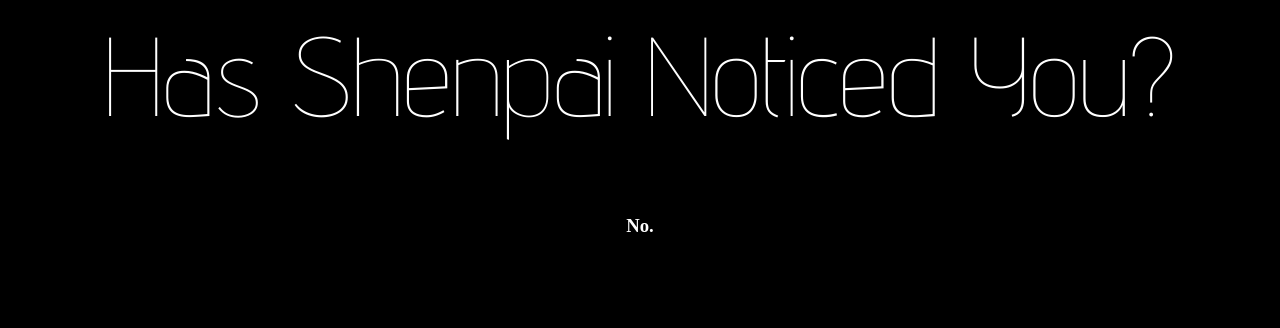
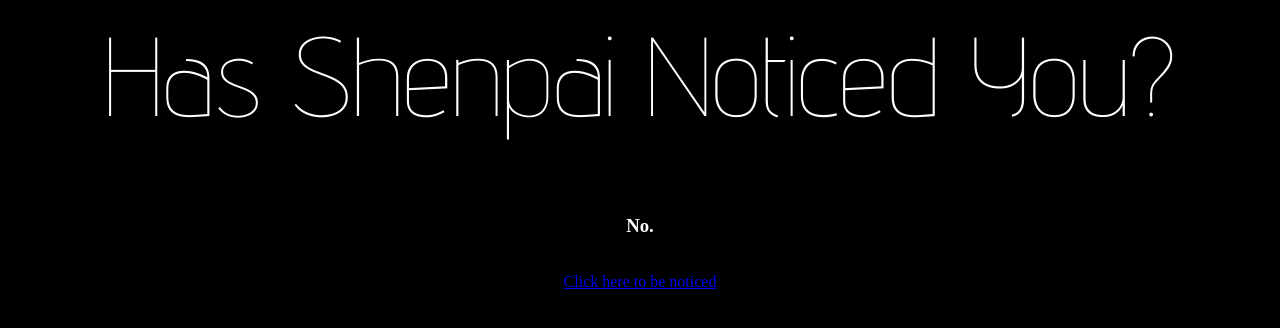
Before and after one commit to MegaAbsol/rikka.dance, a plain HTML site: page index.html in a window 1280 px wide. Drawn offline with Linux system fonts and the light colour scheme.

Commit message:
rickroll

```diff
--- a/index.html
+++ b/index.html
@@ -13,6 +13,8 @@
     <br>
     <br>
       <h3>No.</h3>
+    <br>
+      <a href="https://www.youtube.com/watch?v=dQw4w9WgXcQ">Click here to be noticed</a>
     </center>
   </body>
 
```
